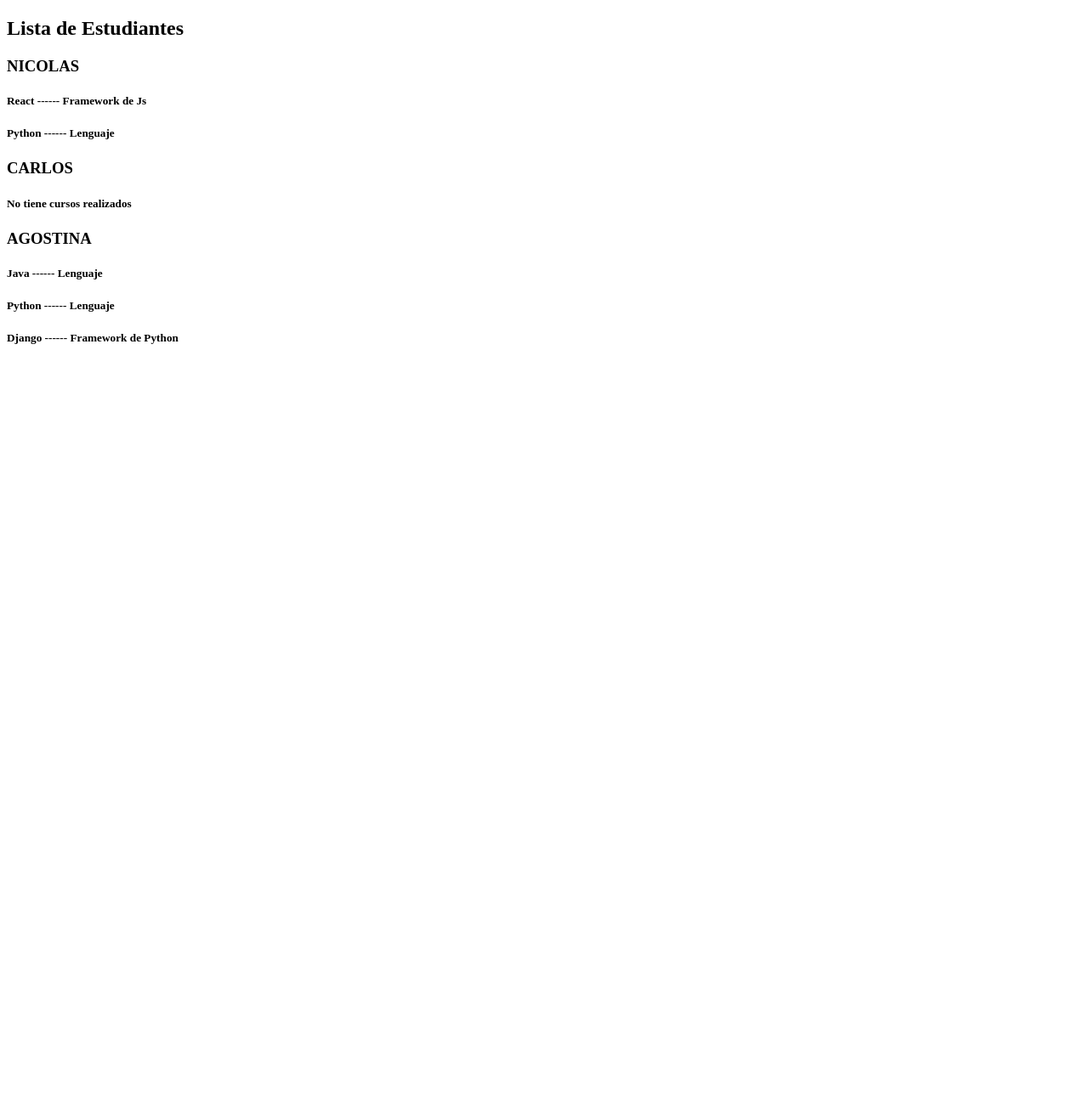
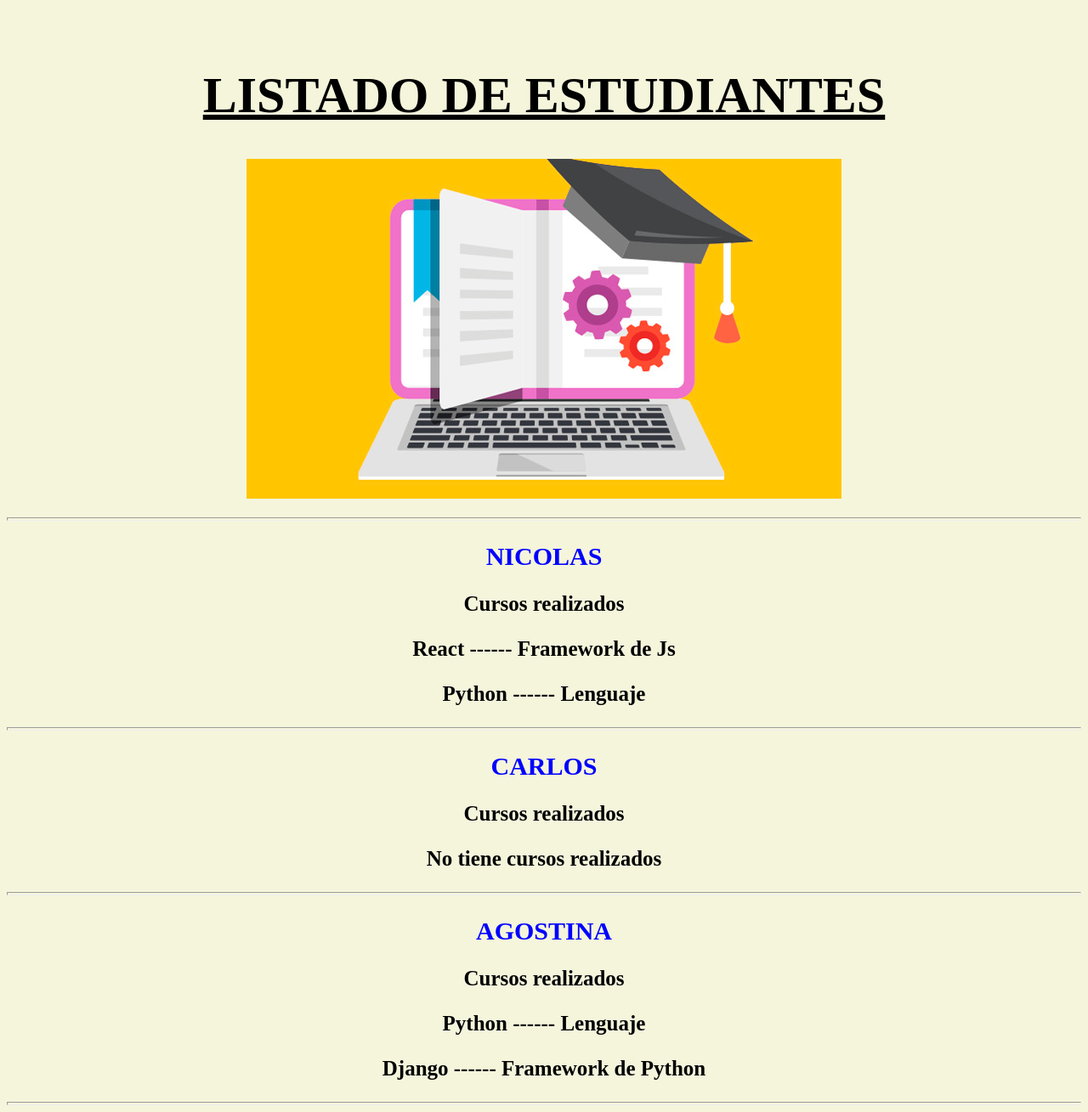
Before and after one commit to Eduzurbriggen14/alkemy-python, a Django app: page / in a window 1280 px wide. Shown: the whole page at 85% size. Before the commit the page ends 405 px from the top, so only its background shows below. Run offline with Django 5.2, Linux system fonts and the light colour scheme.

Commit message:
static y templates-clase 13

```diff
--- a/Django-clase12/clase12/app/templates/index.html
+++ b/Django-clase12/clase12/app/templates/index.html
@@ -1,22 +1,27 @@
+{% load static %}
 <!DOCTYPE html>
 <html lang="en">
 <head>
     <meta charset="UTF-8">
     <meta name="viewport" content="width=device-width, initial-scale=1.0">
+    <link rel="stylesheet" href="{% static 'css/index.css' %}">
     <title>Index</title>
 </head>
 <body>
-    <h2>Lista de Estudiantes</h2>
+    {% include 'titulo.html'%}
     {% for estudiante in estudiantes %}
-        <h3>{{ estudiante.nombre|upper }}</h3>
-
+        <h2>{{ estudiante.nombre|upper }}</h2>
+        <h3>Cursos realizados</h3>
         {% if estudiante.cursos %}
             {% for curso in estudiante.cursos %}
-                <h5>{{ curso.titulo }} ------ {{ curso.descripcion }}</h5>
+                <h3>{{ curso.titulo }} ------ {{ curso.descripcion }}</h3>
             {% endfor %}
+            <hr>
         {% else %}
-            <h5>No tiene cursos realizados</h5>
+            <h3>No tiene cursos realizados</h3>
+            <hr>
         {% endif %}
+
 
     {% endfor %}
 </body>
--- /dev/null
+++ b/Django-clase12/clase12/app/templates/titulo.html
@@ -0,0 +1,6 @@
+{% load static %}
+<div class="titulo">
+    <h1>Listado de estudiantes</h1>
+    <img src="{% static 'imagen/curso-online.jpg' %}" alt="imagen curso">
+    <hr>
+</div>
--- a/Django-clase12/clase12/app/views.py
+++ b/Django-clase12/clase12/app/views.py
@@ -2,21 +2,23 @@ from django.shortcuts import render
 from django.http import HttpResponse
 from django.template import Template, Context
 
+
 def estudiante(request):
     estudiante_curso = [
-    {"nombre": "nicolas", "cursos": [{"titulo": "React", "descripcion": "Framework de Js"}, {"titulo": "Python", "descripcion": "Lenguaje"}]},
-    {"nombre": "carlos", "cursos": []},
-    {"nombre": "agostina", "cursos": [{"titulo": "Java", "descripcion": "Lenguaje"}, {"titulo": "Python", "descripcion": "Lenguaje"}, {"titulo": "Django", "descripcion": "Framework de Python"} ]}
-]
+        {"nombre": "nicolas", "cursos": [{"titulo": "React", "descripcion": "Framework de Js"},
+                                         {"titulo": "Python", "descripcion": "Lenguaje"}]},
+
+        {"nombre": "carlos", "cursos": []},
+
+        {"nombre": "agostina", "cursos": [{"titulo": "Python", "descripcion": "Lenguaje"},
+                                          {"titulo": "Django", "descripcion": "Framework de Python"}]}
+    ]
 
     ruta = "C:/Users/Gorila Games/Desktop/alkemy-python/Django-clase12/clase12/app/templates/index.html"
     archivo = open(ruta)
-
     contenido = archivo.read()
-
-    context =Context({"estudiantes": estudiante_curso})
-
     template = Template(contenido)
     archivo.close()
+    context = Context({"estudiantes": estudiante_curso})
 
     return HttpResponse(template.render(context))
--- a/Django-clase12/clase12/clase12/settings.py
+++ b/Django-clase12/clase12/clase12/settings.py
@@ -10,6 +10,7 @@ For the full list of settings and their values, see
 https://docs.djangoproject.com/en/5.0/ref/settings/
 """
 
+import os
 from pathlib import Path
 
 # Build paths inside the project like this: BASE_DIR / 'subdir'.
@@ -117,6 +118,9 @@ USE_TZ = True
 # https://docs.djangoproject.com/en/5.0/howto/static-files/
 
 STATIC_URL = 'static/'
+STATICFILES_DIRS = [
+    os.path.join(BASE_DIR, 'clase12/static'),
+]
 
 # Default primary key field type
 # https://docs.djangoproject.com/en/5.0/ref/settings/#default-auto-field
--- /dev/null
+++ b/Django-clase12/clase12/clase12/static/css/index.css
@@ -0,0 +1,23 @@
+*{
+    text-align: center;
+    background-color: beige;
+}
+.titulo{
+    padding-top: 30px;
+    text-transform: uppercase;
+    text-decoration: underline;
+    font-size: 30px;
+}
+
+h2{
+    color: blue;
+    font-size: 30px;
+}
+
+h3{
+    font-size: 25px;
+}
+hr{
+    color: black;
+    height: 2px;
+}
```
Also changed, not shown: Django-clase12/clase12/clase12/static/imagen/curso-online.jpg (added).
